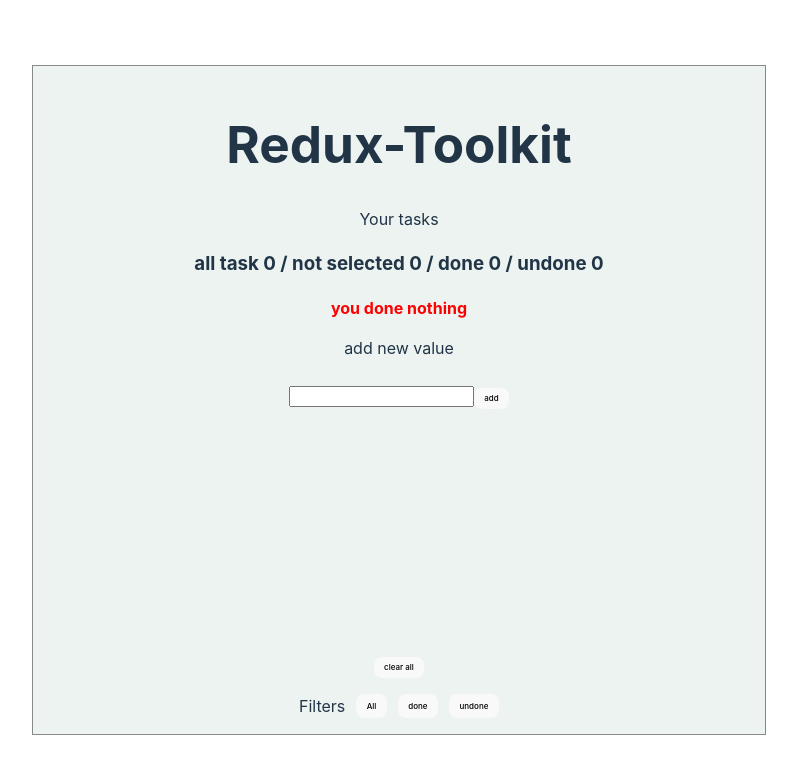
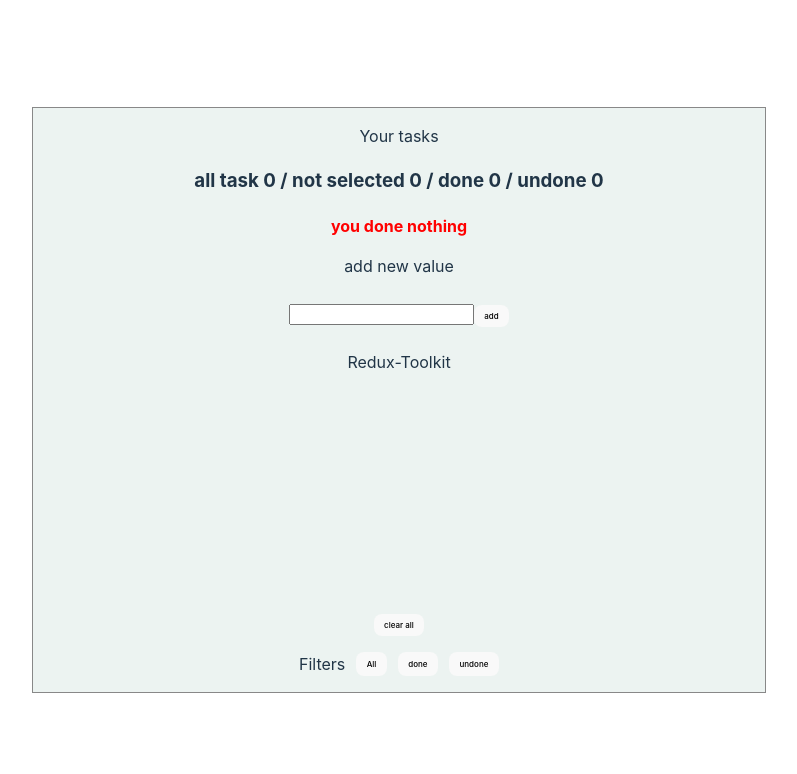
Before and after one commit to danielu96/Redux-Toolkit, a React (Vite) app: page / in a window 1280 px wide. Shown: the top 774 px of the page, without its empty margins (241-1038 px from the left). Built offline with nearby package versions, Linux system fonts and the light colour scheme.

Commit message:
<ToDo showAlert={showAlert}/>

```diff
--- a/src/App.jsx
+++ b/src/App.jsx
@@ -6,6 +6,9 @@
 import ReactPaginate from 'react-paginate';
 import { clearTasks, setFilter } from './Slices/taskReducer'
 import Filters from './Filters'
+import Alert from './Alert'
+import ModalFocusAfterClose from './Modal'
+// import 'bootstrap/dist/css/bootstrap.min.css';
 
 
 function App() {
@@ -16,12 +19,18 @@
   const [pageCount, setPageCount] = useState(0);
   const [itemOffset, setItemOffset] = useState(0);
   const itemsPerPage = 3;
+  const [isLoading, setIsLoading]=useState(false);
   // const numberComplete = tasks.filter(t => t.completed).length;
   const numberStatus = tasks.filter(t => t.status==='done').length;
   const numberUndoneStatus = tasks.filter(t => t.status==='undone').length;
   const numberNotselected = tasks.filter(t => t.status==='select status').length;
-
-
+  const [alert, setAlert] = useState({ show: false, msg: '', type: ''  });
+   const showAlert = (show = false, type = '', msg = '' ) => {
+         setAlert({ show,  type, msg  });
+       };
+// const[showModal,setShowModal]=useState(false)
+const [open, setOpen] = useState(false);
+const [focusAfterClose, setFocusAfterClose] = useState(true);
   //  const [data, setData] = useState([]);
   //   const apiGet = () => {
   //       fetch("../Data/data.json")
@@ -71,20 +80,40 @@
   //   }
   //   inputRef.current.value=""
   // }
+
+
 useEffect(()=>{
+  showAlert(true, 'success', 'WELCOME')
+  // showModal(true,"ok")
+  //  setTimeout(<Alert/>,5000);
+// setAlert(<Alert/>
+  // {alert.show && <Alert {...alert} removeAlert={showAlert} tasks={task} />|| "WELCOME"}
+  // )
 dispatch(setFilter('All'));
+// setTimeout(<p>load </p> ,5000);
+
 },[])
+// if(isLoading){
+//   return   <div >  {alert.show && <Alert {...alert} removeAlert={showAlert} tasks={task} />|| "WELCOME"}</div>
+//   // (<p>loading...</p>)
+//   // return setTimeout(<p>load </p> ,5000);
+// }
 
   return (
     <div className="App">
-     <h1>Redux-Toolkit</h1>
+    <div >
+      {/* <button onClick= {()=>setOpen(true)}>modal</button>
+      {open && <ModalFocusAfterClose/>} */}
+
      {numberStatus === tasks.length && numberStatus > "0"? <p style={{color:'green',fontWeight:'bold'}}>excelent everything done !!!  </p>  : 'Your tasks'}
      <h3>
       {/* {numberComplete}  */}
      all task {tasks.length} / not selected {numberNotselected} / done {numberStatus} / undone {numberUndoneStatus}</h3>
   {numberStatus < "1" ? <p style={{color:'red',fontWeight:'bold'}}>you done nothing</p>: <p style={{color:'blue',fontWeight:'bold'}}>Great You done {numberStatus} task{numberStatus>"1"? "s":''}</p>}
 
-  <ToDo />
+  <ToDo showAlert={showAlert}/>
+  <div style={{marginBottom:'1rem'}}> {alert.show && <Alert  {...alert} removeAlert={showAlert}  />|| "Redux-Toolkit"}</div>
+  {/* <div >  {alert.show && <Alert {...alert} removeAlert={showAlert}  />|| "YOU ARE HERE"}</div> */}
    <div  style={{height:'220px' }}>
        {
            currentItems.filter((task)=>{
@@ -100,6 +129,8 @@
        .map((task,id) => (
         <SingleItem
          key={id}
+         showAlert={showAlert}
+         id={task.id} time={task.time} title={task.title} status={task.status}
         {...task}
 
 
@@ -137,6 +168,7 @@
 
       />
       </div>
+      </div>
     </div>
   )
 }
```
